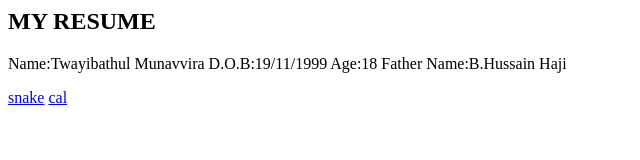
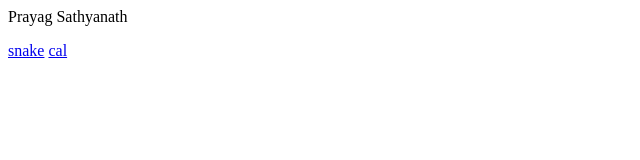
Before and after one commit to prayagsat99/Games, a plain HTML site: page index.html in a window 1280 px wide. Shown: the whole page, without its empty margins (0-640 px from the left). Drawn offline with Linux system fonts and the light colour scheme.

Commit message:
Add files via upload

```diff
--- a/index.html
+++ b/index.html
@@ -1,13 +1,12 @@
 <html>
 <head>
-<title> resuming </title>
+<title> Games </title>
 </head>
 <body>
-<h2> MY RESUME </h2>
-<p> Name:Twayibathul Munavvira
-	D.O.B:19/11/1999
-	Age:18
-	Father Name:B.Hussain Haji</P>
+
+<p> Prayag Sathyanath
+	</p>
+
 </body>
 <a href="snake.html">snake</a>
 <a href="cal.html">cal</a>
```
